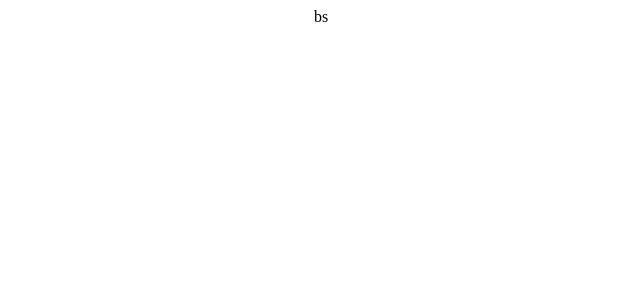
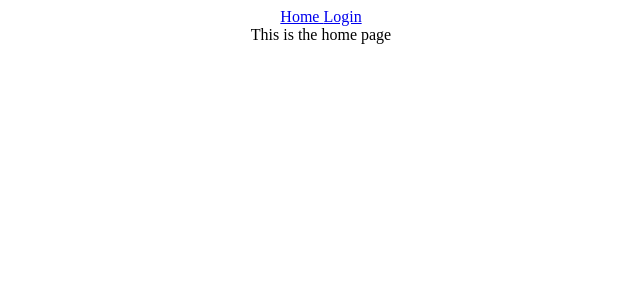
Before and after one commit to daregula/smart-settle, a React (Create React App) app: page / in a window 1280 px wide. Shown: the top 300 px of the page, without its empty margins (319-959 px from the left). Built offline with nearby package versions, Linux system fonts and the light colour scheme.

Commit message:
Added routes and basic navbar

```diff
--- a/src/App.js
+++ b/src/App.js
@@ -1,9 +1,19 @@
 import './styles/App.css';
+import { BrowserRouter as Router, Routes, Route, Link } from "react-router-dom"
+import {Home} from "./pages/Home"
+import {Login} from "./pages/Login"
+import {Navbar} from "./Navbar"
 
 function App() {
   return (
     <div className="App">
-      bs
+      <Router>
+        <Navbar></Navbar>
+        <Routes>
+          <Route path='/' element={<Home/>} />
+          <Route path='/login' element={<Login/>} />
+        </Routes>
+      </Router>
     </div>
   );
 }
--- /dev/null
+++ b/src/Navbar.js
@@ -0,0 +1,11 @@
+import React from 'react'
+import { Link } from "react-router-dom"
+
+export const Navbar = () => {
+  return (
+    <div>
+        <Link to="/"> Home </Link>
+        <Link to="/login"> Login </Link>
+    </div>
+  )
+}
--- a/src/pages/Home.js
+++ b/src/pages/Home.js
@@ -1,9 +1,9 @@
 import React from 'react'
 
-function Home() {
-  return (
-    <div>Home</div>
-  )
+export const Home = () => {
+    return (
+        <div>
+            This is the home page
+        </div>
+    )
 }
-
-export default Home
--- a/src/pages/Login.js
+++ b/src/pages/Login.js
@@ -1,9 +1,9 @@
 import React from 'react'
 
-function Login() {
-  return (
-    <div>Login</div>
-  )
+export const Login = () => {
+    return (
+        <div>
+            This is the login page
+        </div>
+    )
 }
-
-export default Login
```
